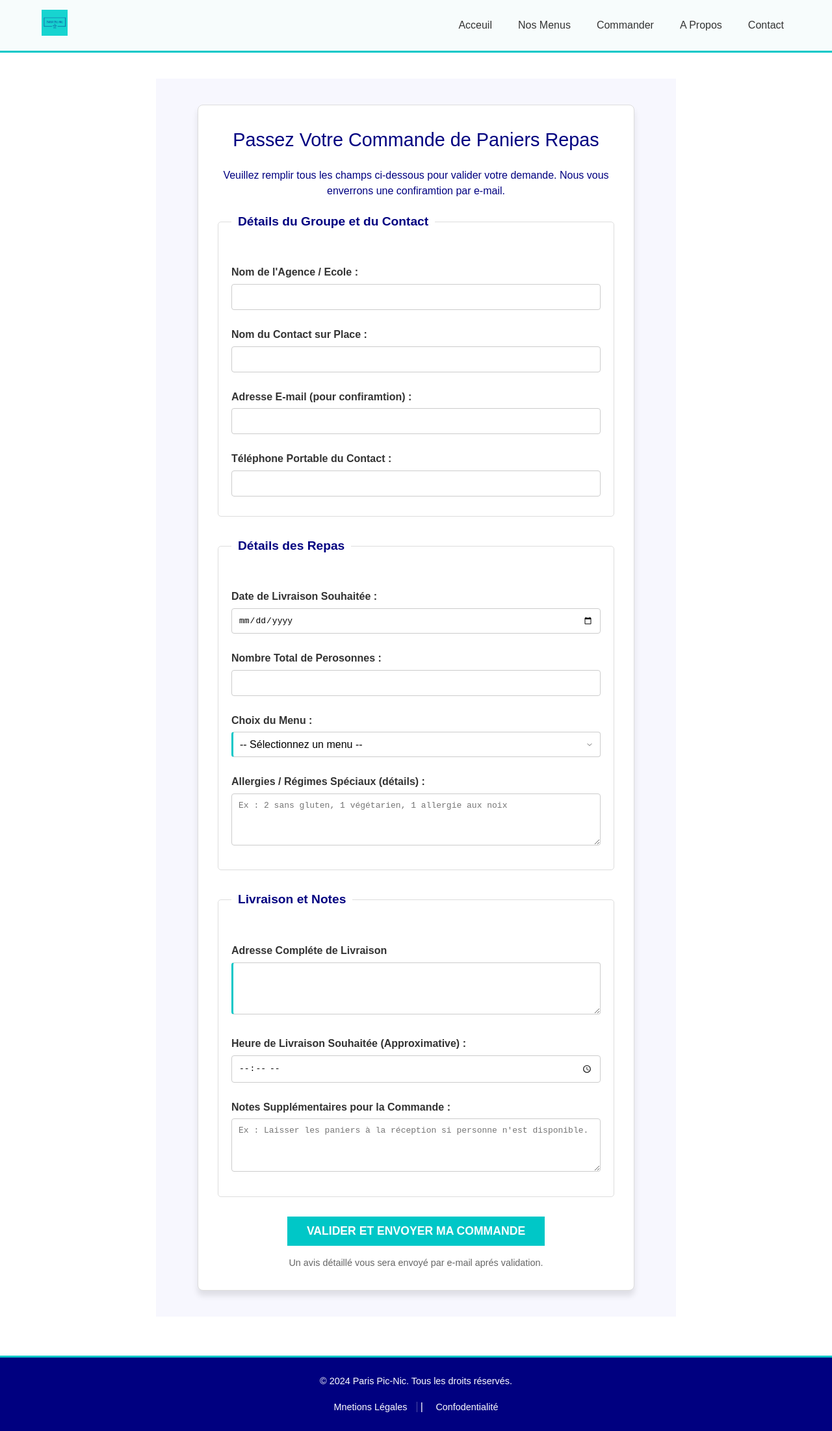
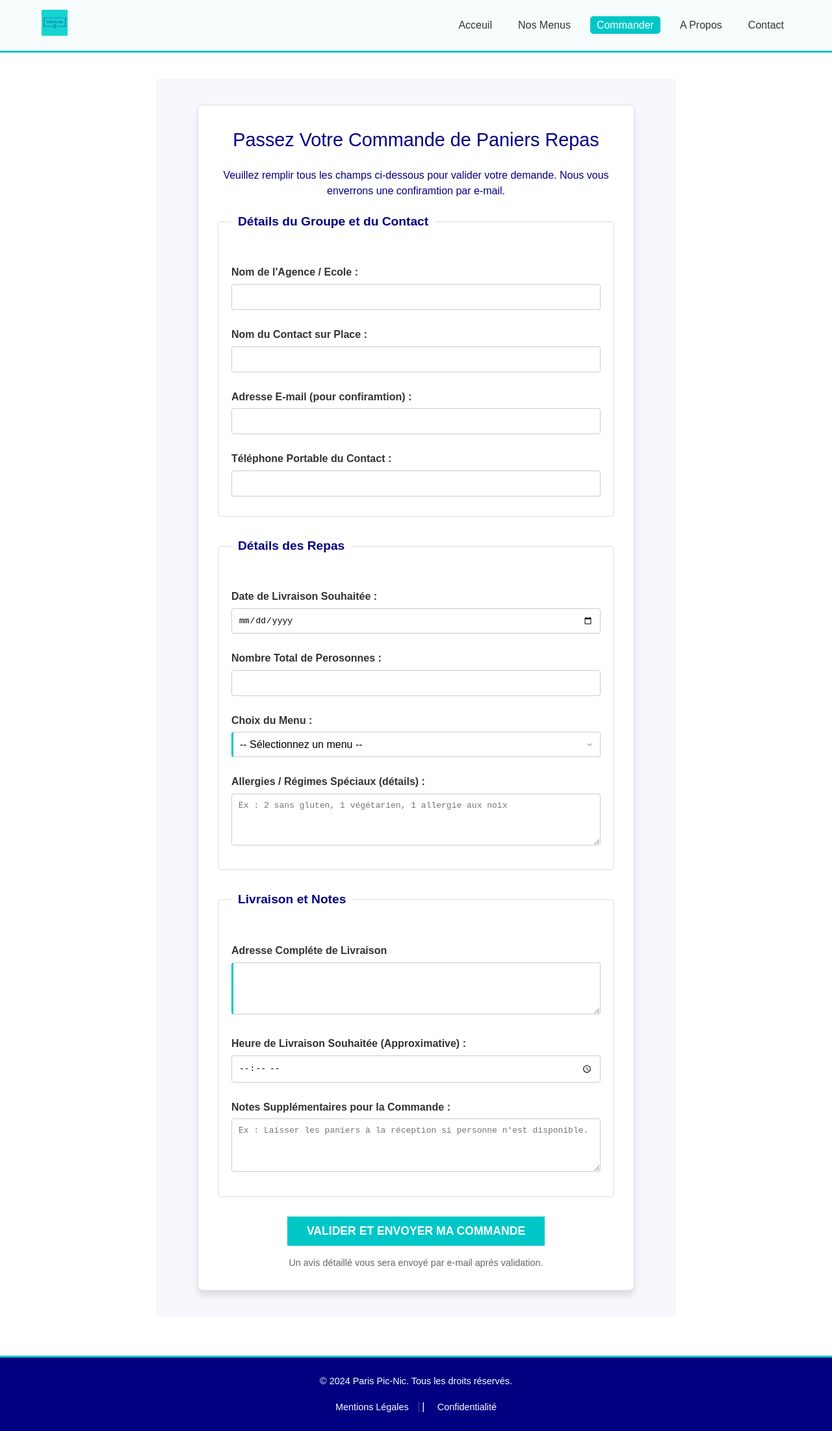
Before and after one commit to CocciBoy/web-site-Paris-Pic-Nic, a plain HTML site: page order.html in a window 1280 px wide. Shown: the whole page at 65% size. Drawn offline with Linux system fonts and the light colour scheme.

Commit message:
verification du bon fonctionnement des pages terminer

```diff
--- a/order.html
+++ b/order.html
@@ -22,7 +22,7 @@
             <ul>
                 <li><a href="index.html">Acceuil</a></li>
                 <li><a href="menus.html">Nos Menus</a></li>
-                <li><a href="order.html">Commander</a></li>
+                <li><a href="order.html" class="cta-button">Commander</a></li>
                 <li><a href="about.html">A Propos</a></li>
                 <li><a href="contact.html">Contact</a></li>
             </ul>
@@ -36,6 +36,7 @@
 
             <form action="https://formspree.io/f/xgvpjdep" method="POST" id="picnic-order-form">
                 <input type="hidden" name="_subject" value="Nouvelle Commande Paris Pic-Nic">
+                <input type="hidden" name="_next" value="https://cocciboy.github.io/web-site-Paris-Pic-Nic/confirmation.html">
                 <fieldset>
                     <legend>Détails du Groupe et du Contact</legend>
 
@@ -96,7 +97,7 @@
     <footer>
         <p>&copy; 2024 Paris Pic-Nic. Tous les droits réservés.</p>
         <div class="footer-links">
-            <a href="contact.html">Mnetions Légales</a> | <a href="contact.html">Confodentialité</a>
+            <a href="contact.html">Mentions Légales</a> | <a href="contact.html">Confidentialité</a>
         </div>
     </footer>
 
```
Also changed, not shown: index.html (+2 -2 lines), menus.html (+2 -2 lines).
